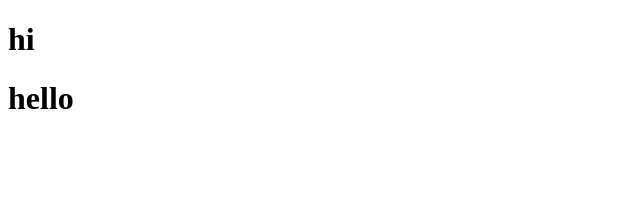
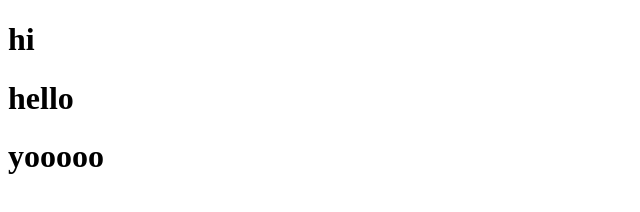
Before and after one commit to patel-vansh1607/git-proj-1, a plain HTML site: page index.html in a window 1280 px wide. Shown: the whole page, without its empty margins (0-640 px from the left). Drawn offline with Linux system fonts and the light colour scheme.

Commit message:
vansh commited

```diff
--- a/index.html
+++ b/index.html
@@ -8,5 +8,6 @@
 <body>
     <h1>hi</h1>
     <h1> hello</h1>
+    <h1>yooooo</h1>
 </body>
 </html>
```
